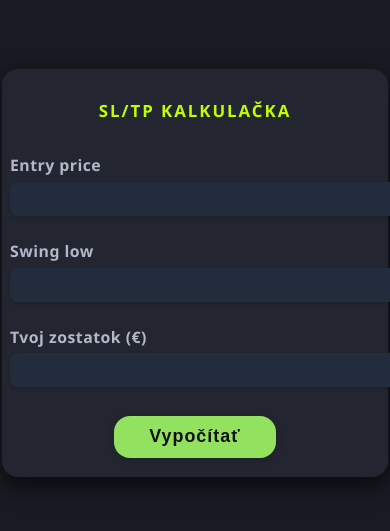
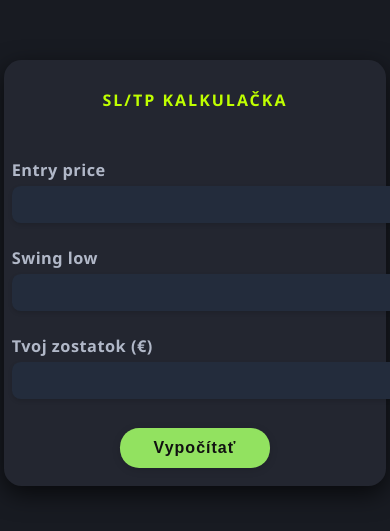
Before and after one commit to anonyfamouz/sl_tp_calc, a plain HTML site: page index.html in a window 390 px wide. Shown: the part 149-680 px from the top of the page. Drawn offline with Linux system fonts and the light colour scheme.

Commit message:
Update index.html

```diff
--- a/index.html
+++ b/index.html
@@ -2,51 +2,63 @@
 <html lang="sk">
 <head>
   <meta charset="UTF-8">
-  <meta name="viewport" content="width=device-width, initial-scale=1.0">
+  <meta name="viewport" content="width=device-width, initial-scale=1.0, viewport-fit=cover">
   <title>SL/TP Kalkulačka</title>
   <style>
+    html, body {
+      height: 100%;
+      min-height: 100%;
+      margin: 0;
+      padding: 0;
+    }
     body {
+      min-height: 100vh;
+      height: 100dvh;
+      width: 100vw;
       background: #181b22;
       color: #fff;
       font-family: 'Segoe UI', Tahoma, Geneva, Verdana, sans-serif;
-      min-height: 100vh;
-      margin: 0;
-      padding: 0;
       display: flex;
+      flex-direction: column;
       justify-content: center;
       align-items: center;
     }
     .container {
       background: #232630;
-      border-radius: 1rem;
+      border-radius: 1.1rem;
       box-shadow: 0 8px 24px #000a;
-      padding: 2.5rem 2rem;
-      width: 100%;
-      max-width: 370px;
+      padding: 2.5rem 1.2rem;
+      width: 98vw;
+      max-width: 400px;
+      min-width: 0;
+      box-sizing: border-box;
+      display: flex;
+      flex-direction: column;
+      justify-content: center;
     }
     h1 {
       text-align: center;
       margin-bottom: 2rem;
       letter-spacing: 2px;
-      font-size: 1.3rem;
+      font-size: 1.35rem;
       color: #bfff00;
       text-transform: uppercase;
     }
     label {
       margin-top: 1rem;
       display: block;
-      font-size: 0.99rem;
+      font-size: 1.02rem;
       font-weight: 600;
       color: #b1b8c8;
       letter-spacing: 0.03em;
     }
     input {
       width: 100%;
-      padding: 0.5rem 0.8rem;
-      margin-top: 0.35rem;
+      padding: 0.6rem 0.8rem;
+      margin-top: 0.3rem;
       margin-bottom: 0.5rem;
-      font-size: 1rem;
-      border-radius: 0.5rem;
+      font-size: 1.08rem;
+      border-radius: 0.55rem;
       border: none;
       outline: none;
       background: #232c3c;
@@ -62,43 +74,49 @@
       margin: 1.3rem auto 0 auto;
       background: #92e260;
       color: #111;
-      font-size: 1.12rem;
+      font-size: 1.16rem;
       font-weight: bold;
-      padding: 0.65rem 2.2rem;
+      padding: 0.7rem 2.1rem;
       border: none;
-      border-radius: 1rem;
+      border-radius: 1.2rem;
       cursor: pointer;
       box-shadow: 0 2px 8px #0002;
       transition: background 0.25s;
       letter-spacing: 1px;
-      min-width: 120px;
+      min-width: 130px;
     }
     button:hover {
       background: #d0ff73;
     }
     .result {
       background: #262f42;
-      border-radius: 0.9rem;
-      margin-top: 1.6rem;
-      padding: 1.2rem 1rem 1rem 1rem;
+      border-radius: 1rem;
+      margin-top: 1.5rem;
+      padding: 1.25rem 1rem 1rem 1rem;
       text-align: left;
-      font-size: 1rem;
+      font-size: 1.08rem;
       min-height: 120px;
+      word-break: break-word;
     }
     .result .row {
       display: flex;
       justify-content: space-between;
-      margin-bottom: 0.45rem;
-      font-size: 1.01rem;
+      margin-bottom: 0.5rem;
+      font-size: 1.02rem;
     }
     .lime { color: #bfff00; font-weight: bold; }
     .red { color: #f47777; font-weight: bold; }
     .orange { color: #f9c763; font-weight: bold; }
     .brown { color: #a97851; font-weight: bold; }
     @media (max-width: 500px) {
-      .container { padding: 1.2rem 0.5rem; }
-      h1 { font-size: 1.05rem; }
+      .container {
+        padding: 1.1rem 2vw;
+        max-width: 99vw;
+      }
+      h1 { font-size: 1rem; }
       .result { font-size: 0.97rem; }
+      button { font-size: 1rem; }
+      input { font-size: 1rem; }
     }
   </style>
 </head>
```
